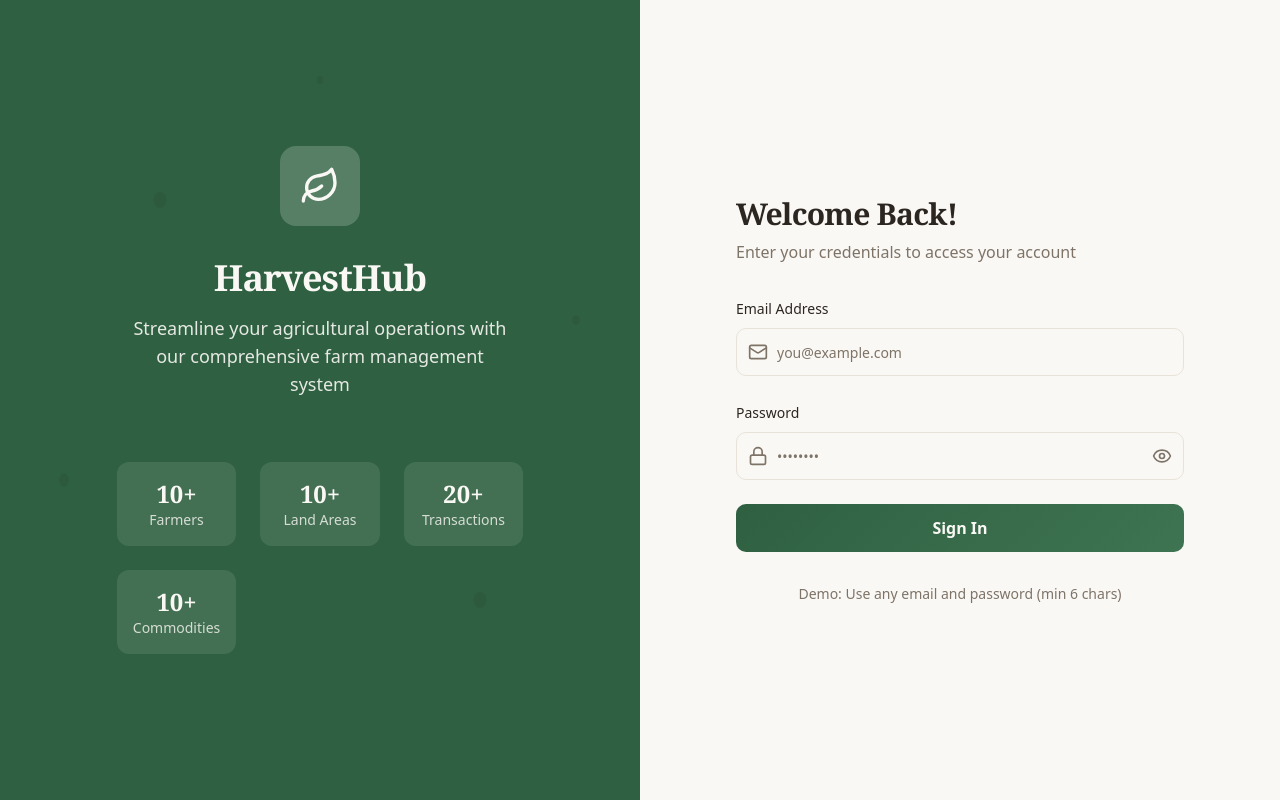
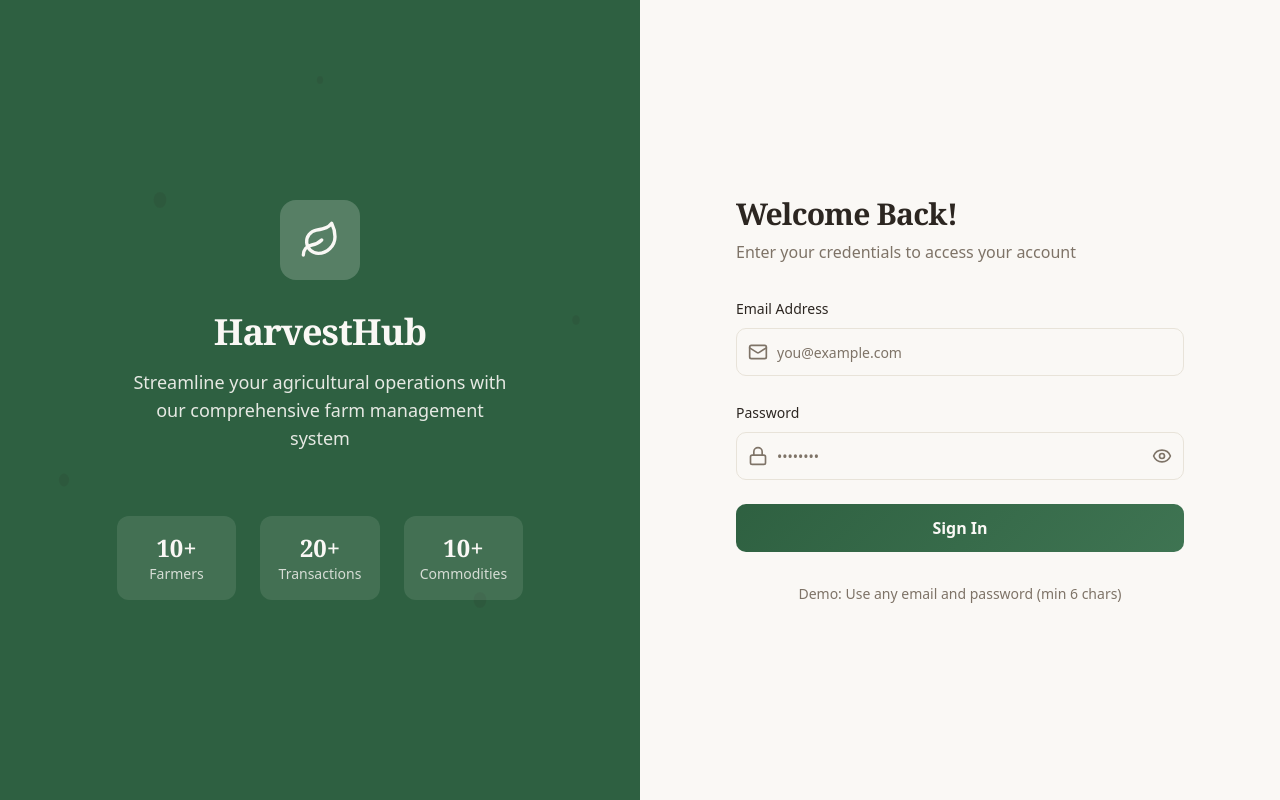
Before and after one commit to tiqdy/HarvestHub, a React (Vite) app: page /login in a window 1280 px wide. Built offline with nearby package versions, Linux system fonts and the light colour scheme; the HTML template or start-up script is replaced by a standard one.

Commit message:
Remove duplicate 'Land Areas' entry from Login page
Removed duplicate entry for 'Land Areas' from statistics.

```diff
--- a/src/pages/Login.tsx
+++ b/src/pages/Login.tsx
@@ -101,7 +101,6 @@ const Login: React.FC = () => {
           >
             {[
               { value: '10+', label: 'Farmers' },
-              { value: '10+', label: 'Land Areas' },
               { value: '20+', label: 'Transactions' },
               { value: '10+', label: 'Commodities' },
             ].map((stat, i) => (
```
